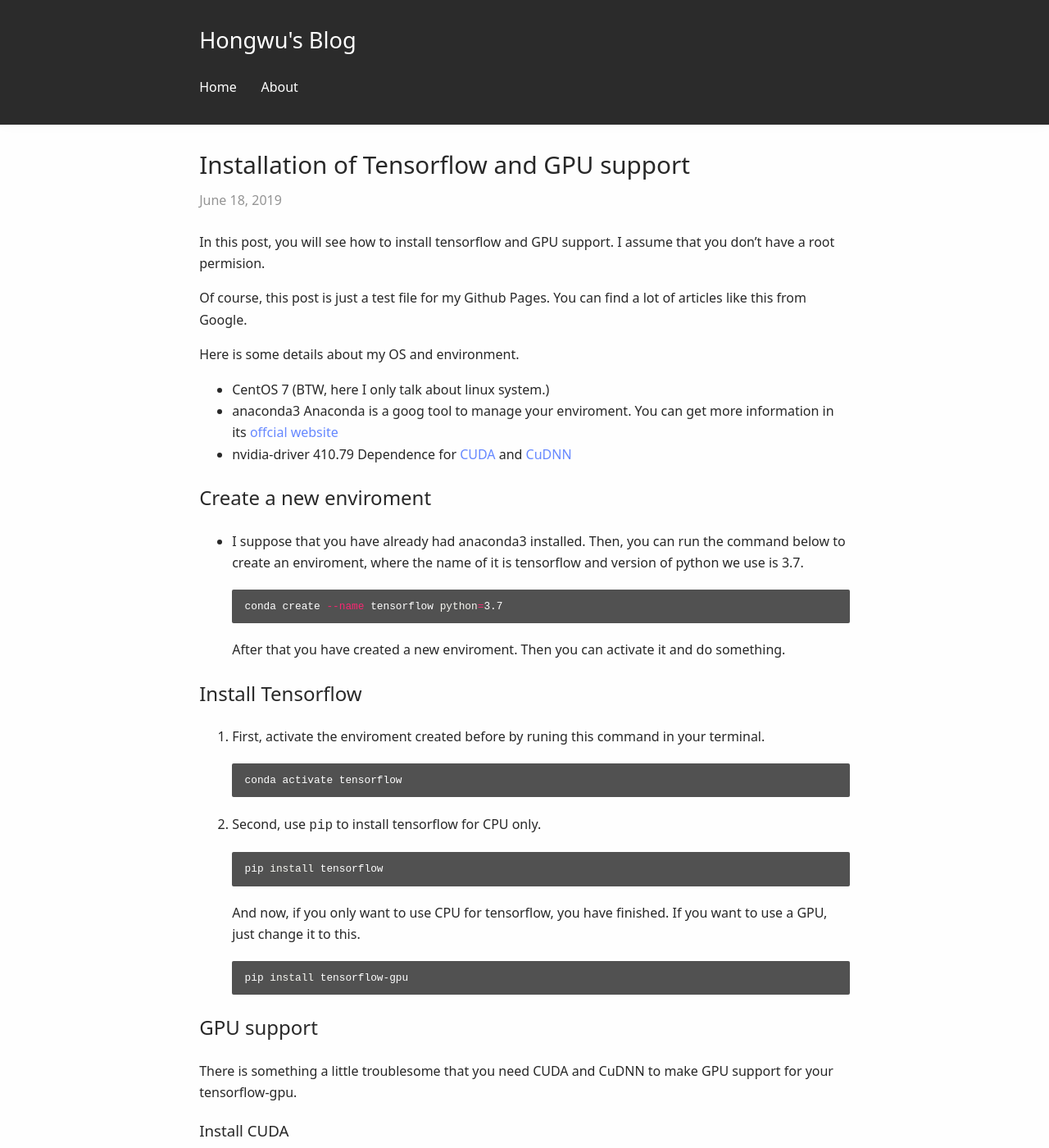
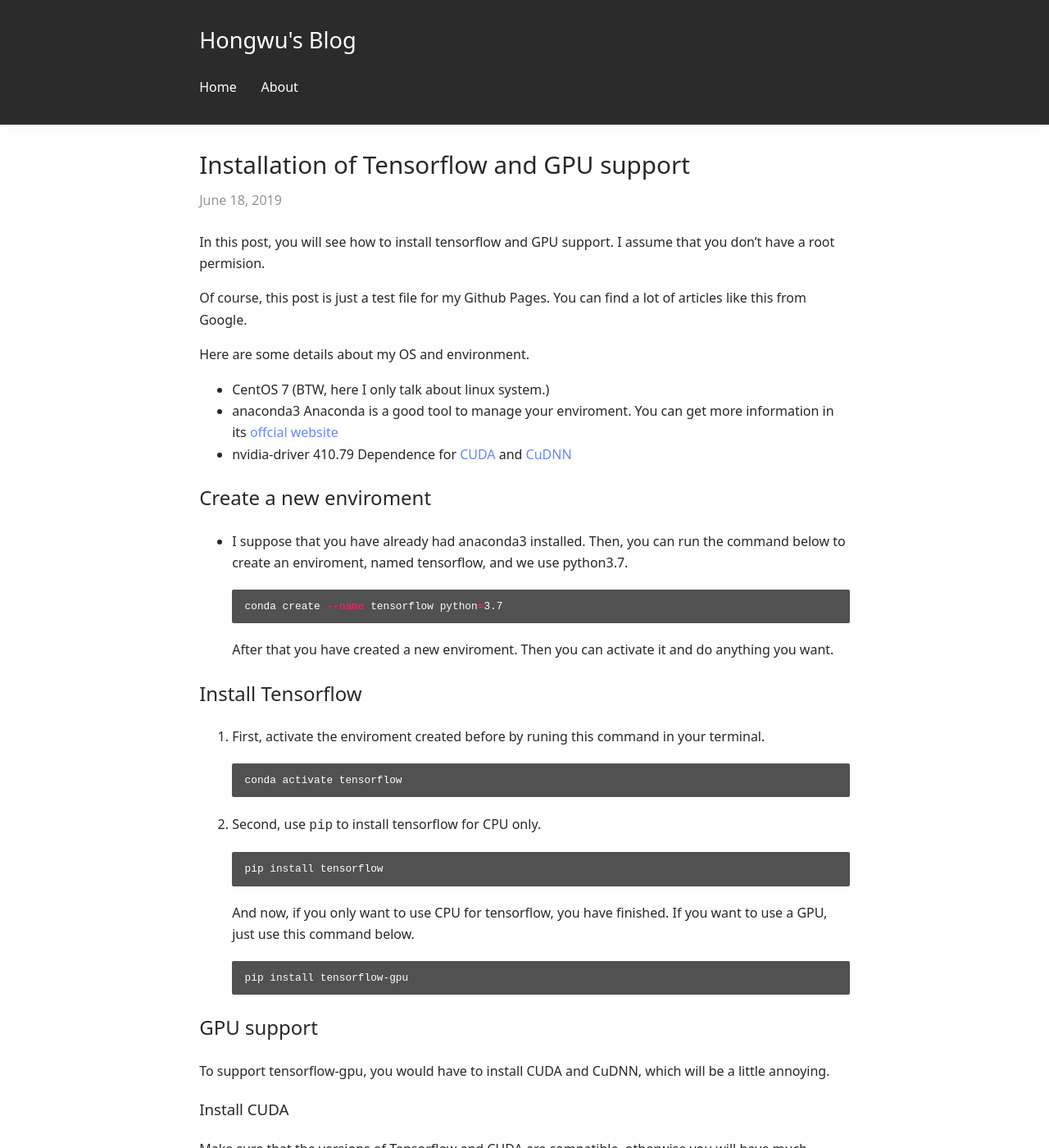
Before and after one commit to ZhaoZeyu1995/ZhaoZeyu1995.github.io, a Jekyll site: the page built from _posts/2019-06-18-Installation of Tensorflow and GPU support.md, in a window 1280 px wide and 1400 px high. Shown: the whole window at 82% size. Built offline with Jekyll 4.4.1, drawn with Linux system fonts in a browser that asks for light colours; our own code applies the rules of GitHub Pages for plain Markdown files.

Commit message:
Some language mistakes correction.

````diff
--- a/_posts/2019-06-18-Installation of Tensorflow and GPU support.md
+++ b/_posts/2019-06-18-Installation of Tensorflow and GPU support.md
@@ -6,17 +6,17 @@ In this post, you will see how to install tensorflow and GPU support. I assume t
 
 Of course, this post is just a test file for my Github Pages. You can find a lot of articles like this from Google.
 
-Here is some details about my OS and environment.
+Here are some details about my OS and environment.
 * CentOS 7 (BTW, here I only talk about linux system.)
-* anaconda3 Anaconda is a goog tool to manage your enviroment. You can get more information in its [offcial website](https://www.anaconda.com/)
+* anaconda3 Anaconda is a good tool to manage your enviroment. You can get more information in its [offcial website](https://www.anaconda.com/)
 * nvidia-driver 410.79 Dependence for [CUDA](https://developer.nvidia.com/cuda-toolkit) and [CuDNN](https://developer.nvidia.com/cudnn)
 
 ## Create a new enviroment
-* I suppose that you have already had anaconda3 installed. Then, you can run the command below to create an enviroment, where the name of it is tensorflow and version of python we use is 3.7.
+* I suppose that you have already had anaconda3 installed. Then, you can run the command below to create an enviroment, named tensorflow, and we use python3.7.
 ```shell
 conda create --name tensorflow python=3.7
 ```
-After that you have created a new enviroment. Then you can activate it and do something.
+After that you have created a new enviroment. Then you can activate it and do anything you want.
 
 ## Install Tensorflow
 1. First, activate the enviroment created before by runing this command in your terminal.
@@ -28,13 +28,13 @@ conda activate tensorflow
 pip install tensorflow
 ```
 And now, if you only want to use CPU for tensorflow, you have finished.
-If you want to use a GPU, just change it to this.
+If you want to use a GPU, just use this command below.
 ```shell
 pip install tensorflow-gpu
 ```
 
 ## GPU support
-There is something a little troublesome that you need CUDA and CuDNN to make GPU support for your tensorflow-gpu.
+To support tensorflow-gpu, you would have to install CUDA and CuDNN, which will be a little annoying.
 
 ### Install CUDA
 Make sure that the versions of Tensorflow and CUDA are compatible, otherwise you will have much trouble. To check if the version of CUDA you have is campatible with your Tensorflow, go to the offical website of [Tensorflow](https://www.tensorflow.org/) for more information.
````
Also changed, not shown: 1 other file.
